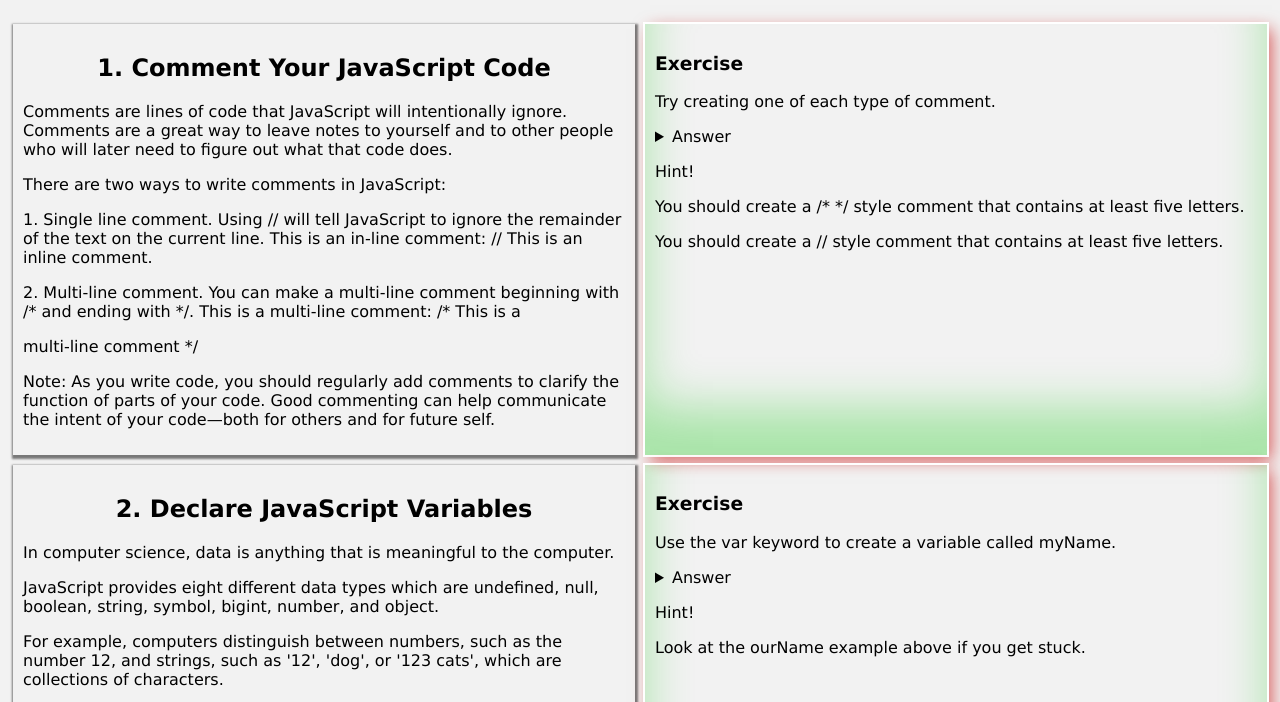
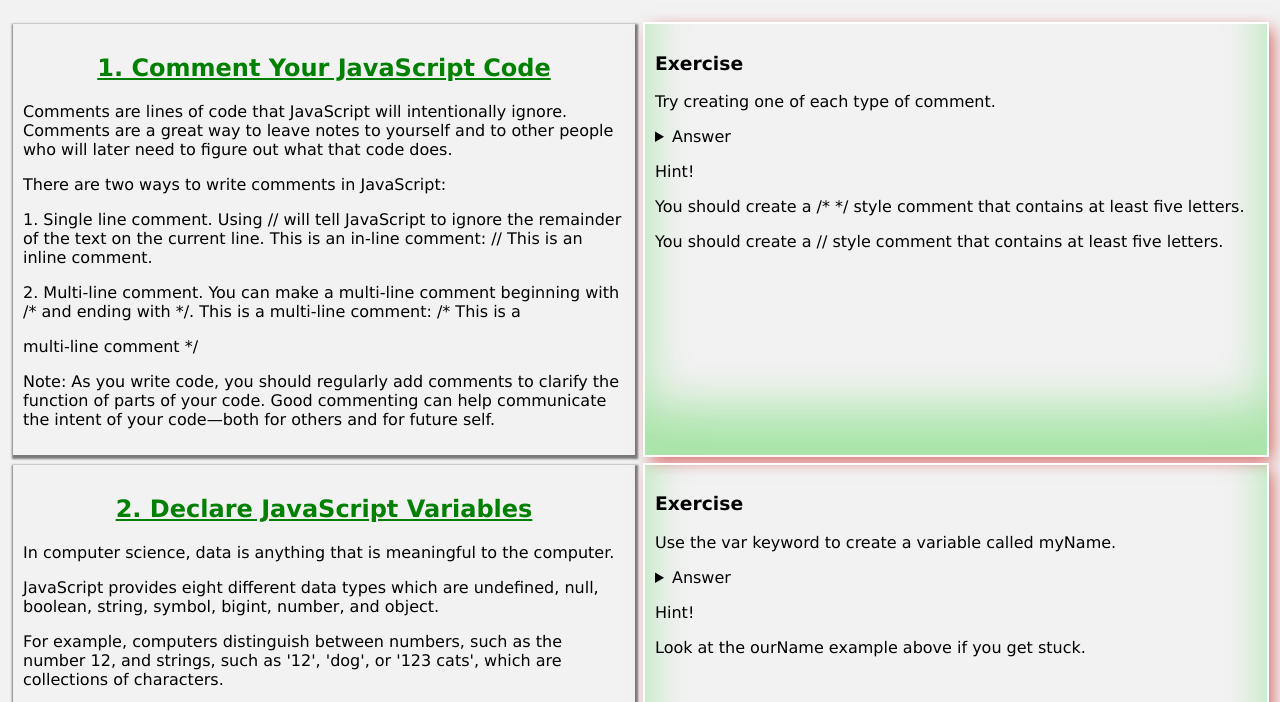
Before and after one commit to sabovoichita/free-code-camp, a website: page index.html in a window 1280 px wide. Shown: the part 62-764 px from the top of the page. Drawn offline with Linux system fonts and the light colour scheme.

Commit message:
add color and underline to Chapters titles

```diff
--- a/style.css
+++ b/style.css
@@ -11,6 +11,8 @@ body {
 
 h2 {
   text-align: center;
+  color: green;
+  text-decoration: underline;
 }
 
 #title {
```
